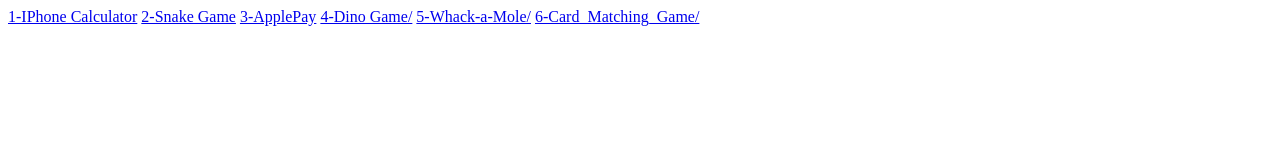
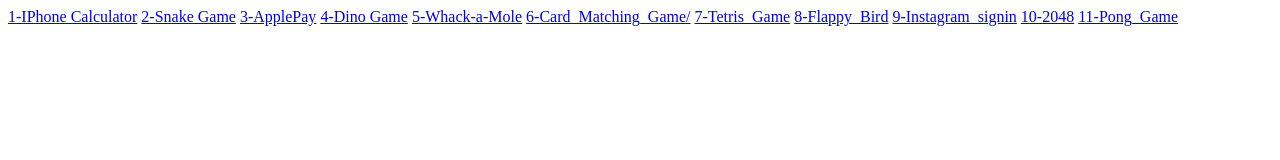
Before and after one commit to codingcozy/making-challenge, a plain HTML site: page index.html in a window 1280 px wide. Drawn offline with Linux system fonts and the light colour scheme.

Commit message:
add index file

```diff
--- a/index.html
+++ b/index.html
@@ -10,8 +10,13 @@
     <a href="./1-IPhone Calculator/index.html">1-IPhone Calculator</a>
     <a href="./2-Snake Game/index.html">2-Snake Game</a>
     <a href="./3-ApplePay/index.html">3-ApplePay</a>
-    <a href="./4-Dino Game/index.html">4-Dino Game/</a>
-    <a href="./5-Whack-a-Mole/index.html">5-Whack-a-Mole/</a>
+    <a href="./4-Dino Game/index.html">4-Dino Game</a>
+    <a href="./5-Whack-a-Mole/index.html">5-Whack-a-Mole</a>
     <a href="./6-Card_Matching_Game/">6-Card_Matching_Game/</a>
+    <a href="./7-Tetris_Game/">7-Tetris_Game</a>
+    <a href="./8-Flappy_Bird/">8-Flappy_Bird</a>
+    <a href="./9-Instagram_signin/">9-Instagram_signin</a>
+    <a href="./10-2048/">10-2048</a>
+    <a href="./11-Pong_Game/">11-Pong_Game</a>
   </body>
 </html>
```
